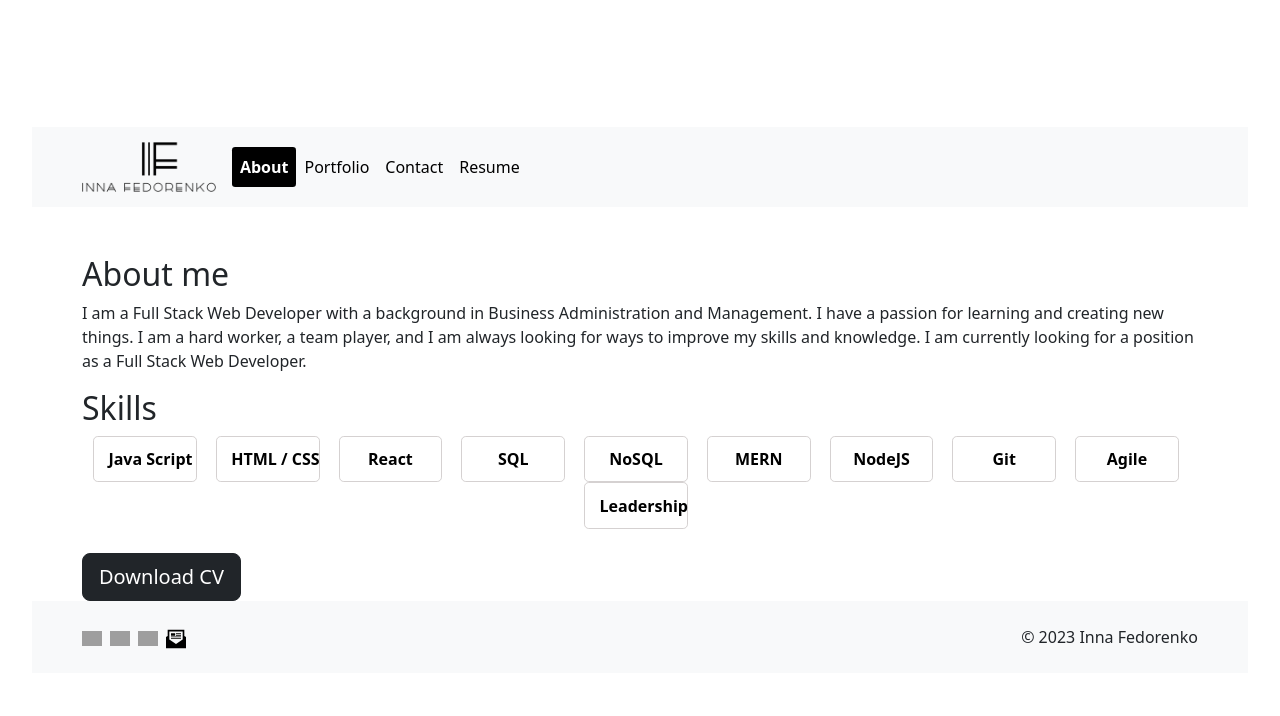
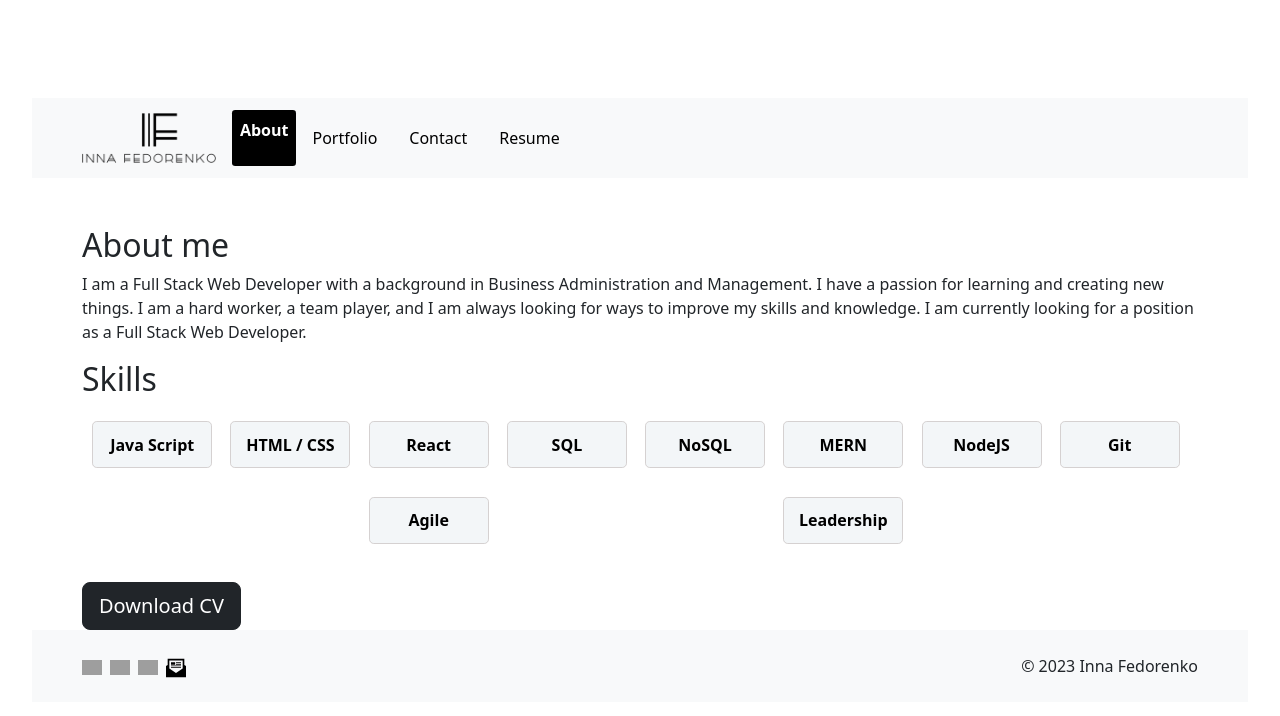
Before and after one commit to InnaFedorenko/if_portfolio_react, a React (Vite) app: page /resume in a window 1280 px wide. Shown: the top 716 px of the page. Built offline with nearby package versions, Linux system fonts and the light colour scheme; grey boxes are pictures that could not be loaded.

Commit message:
fixed colors

```diff
--- a/package.json
+++ b/package.json
@@ -14,7 +14,7 @@
     "react": "^18.2.0",
     "react-bootstrap": "^2.8.0",
     "react-dom": "^18.2.0",
-    "react-router-dom": "^6.14.2",
+    "react-router-dom": "^6.14.2"
   },
   "devDependencies": {
     "@types/react": "^18.2.15",
--- a/src/App.css
+++ b/src/App.css
@@ -38,14 +38,17 @@
   transition: background-color 300ms;
 }
 .badge {
-  background-color: white;
+  background-color: #f3f6f8 ;
   border: #d5d1d1 solid 1px;
   color: black;
   padding: 0.9em;
   border-radius: 0.3em;
   transition: background-color 100ms;
   width: 9.3%;
+  min-width: 120px;
   font-size: medium;
+  margin-bottom: 0.9em;
+  margin-top: 0.9em;
 }
 
 .nav-link{
@@ -53,6 +56,7 @@
   background-color: none;
   text-decoration: none;
   padding: 0.5em;
+  margin: 0.5em;
   border-radius: 0.2em;
   transition: background-color 100ms;
 }
@@ -87,6 +91,7 @@
   justify-content: space-evenly;
   align-items: center;
   align-content: center;
+
 
 }
 
```
